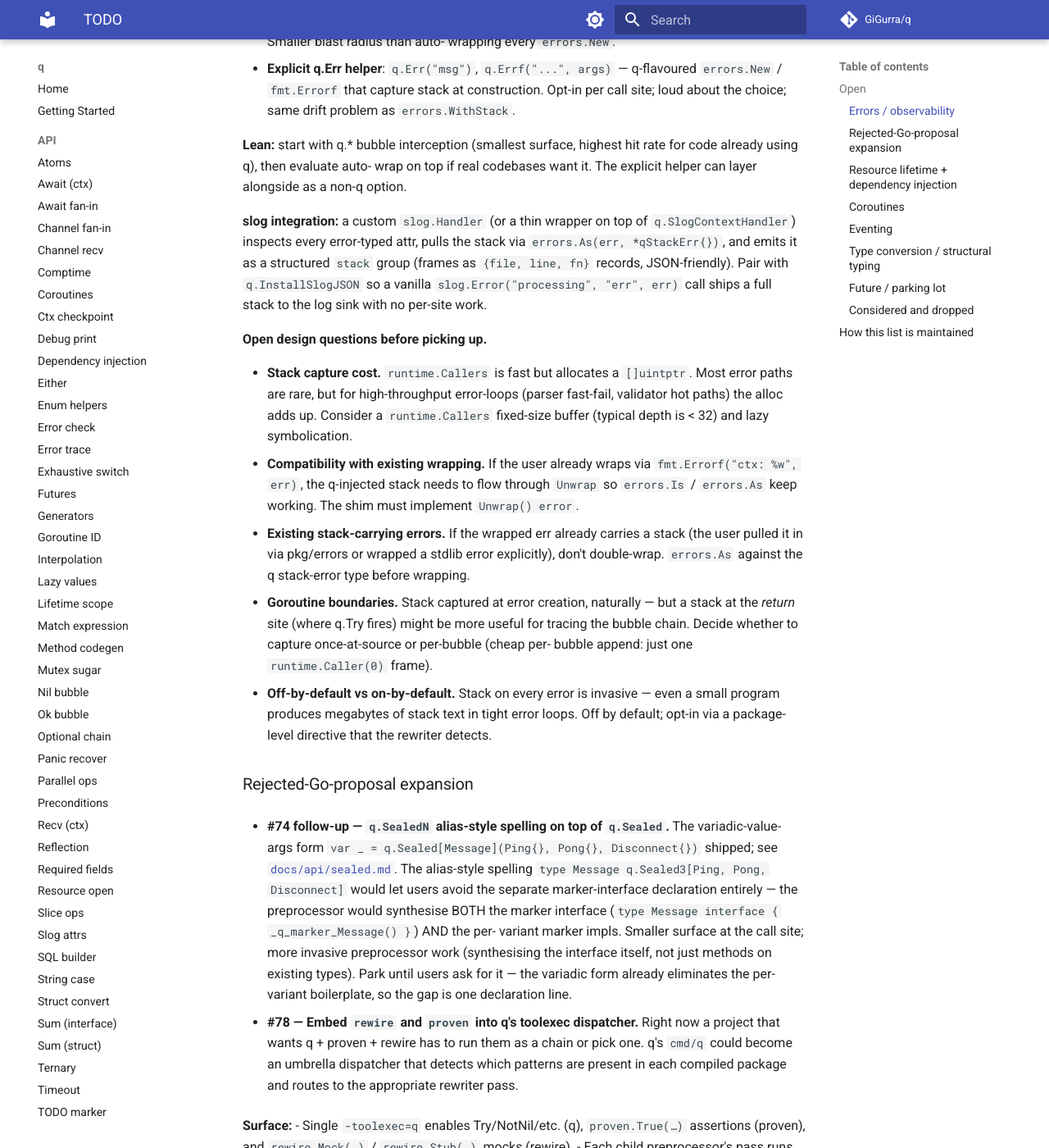
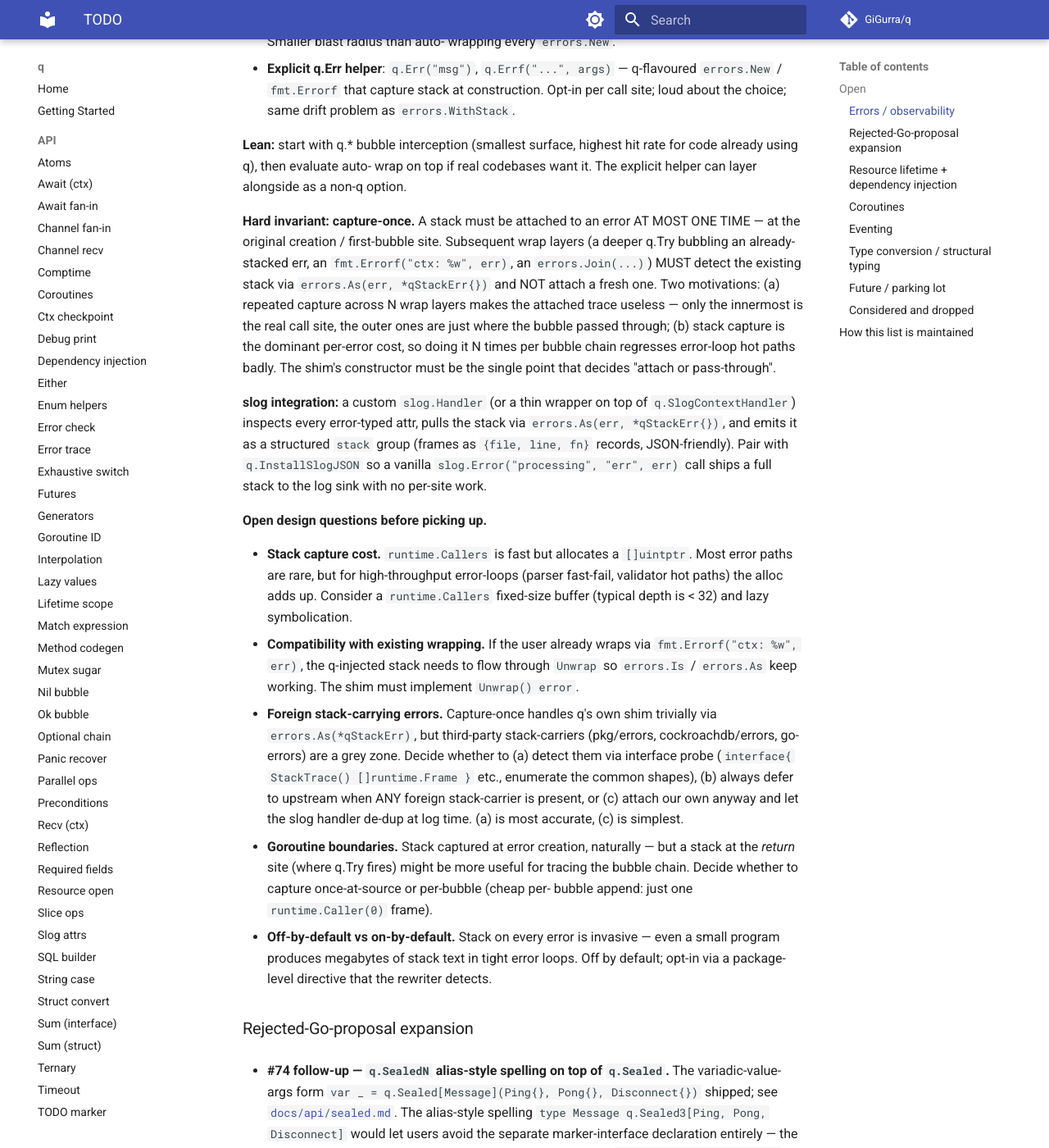
Before and after one commit to GiGurra/q, an MkDocs documentation site: the page built from docs/planning/TODO.md, in a window 1280 px wide and 1400 px high, scrolled down 1042 px. Shown: the whole window at 82% size. Built offline with MkDocs 1.6.1 and Material for MkDocs 9.7.7, drawn with Linux system fonts in a browser that asks for light colours; comment, search, counter and statistics services are not loaded.

Commit message:
todo: #98 — capture-once is a hard invariant, not just a design question
Promote double-wrap-avoidance from one of the open design questions
to a hard invariant block. Two reasons:

  1. Repeated capture across N wrap layers makes the trace useless —
     only the innermost frame is the real call site; outer layers are
     just bubble pass-throughs.
  2. Stack capture is the dominant per-error cost; doing it N times
     per bubble chain regresses error-loop hot paths badly.

The shim's constructor must be the single decision point: attach if
no q-stack present, otherwise pass-through. Foreign stack-carriers
(pkg/errors, cockroachdb/errors) get their own design question with
three resolution options ranked.

Co-Authored-By: Claude Opus 4.7 (1M context) <noreply@anthropic.com>

```diff
--- a/docs/planning/TODO.md
+++ b/docs/planning/TODO.md
@@ -44,6 +44,20 @@ The persistent backlog for `q`. A cold-state reader can pick up here without re-
   wrap on top if real codebases want it. The explicit helper can
   layer alongside as a non-q option.
 
+  **Hard invariant: capture-once.** A stack must be attached to an
+  error AT MOST ONE TIME — at the original creation / first-bubble
+  site. Subsequent wrap layers (a deeper q.Try bubbling an already-
+  stacked err, an `fmt.Errorf("ctx: %w", err)`, an
+  `errors.Join(...)`) MUST detect the existing stack via
+  `errors.As(err, *qStackErr{})` and NOT attach a fresh one. Two
+  motivations: (a) repeated capture across N wrap layers makes the
+  attached trace useless — only the innermost is the real call site,
+  the outer ones are just where the bubble passed through; (b)
+  stack capture is the dominant per-error cost, so doing it N times
+  per bubble chain regresses error-loop hot paths badly. The shim's
+  constructor must be the single point that decides "attach or
+  pass-through".
+
   **slog integration:** a custom `slog.Handler` (or a thin wrapper
   on top of `q.SlogContextHandler`) inspects every error-typed attr,
   pulls the stack via `errors.As(err, *qStackErr{})`, and emits it
@@ -64,10 +78,15 @@ The persistent backlog for `q`. A cold-state reader can pick up here without re-
     wraps via `fmt.Errorf("ctx: %w", err)`, the q-injected stack
     needs to flow through `Unwrap` so `errors.Is` / `errors.As`
     keep working. The shim must implement `Unwrap() error`.
-  - **Existing stack-carrying errors.** If the wrapped err already
-    carries a stack (the user pulled it in via pkg/errors or wrapped
-    a stdlib error explicitly), don't double-wrap. `errors.As`
-    against the q stack-error type before wrapping.
+  - **Foreign stack-carrying errors.** Capture-once handles q's own
+    shim trivially via `errors.As(*qStackErr)`, but third-party
+    stack-carriers (pkg/errors, cockroachdb/errors, go-errors) are a
+    grey zone. Decide whether to (a) detect them via interface probe
+    (`interface{ StackTrace() []runtime.Frame }` etc., enumerate the
+    common shapes), (b) always defer to upstream when ANY foreign
+    stack-carrier is present, or (c) attach our own anyway and let
+    the slog handler de-dup at log time. (a) is most accurate, (c)
+    is simplest.
   - **Goroutine boundaries.** Stack captured at error creation,
     naturally — but a stack at the *return* site (where q.Try fires)
     might be more useful for tracing the bubble chain. Decide
```
